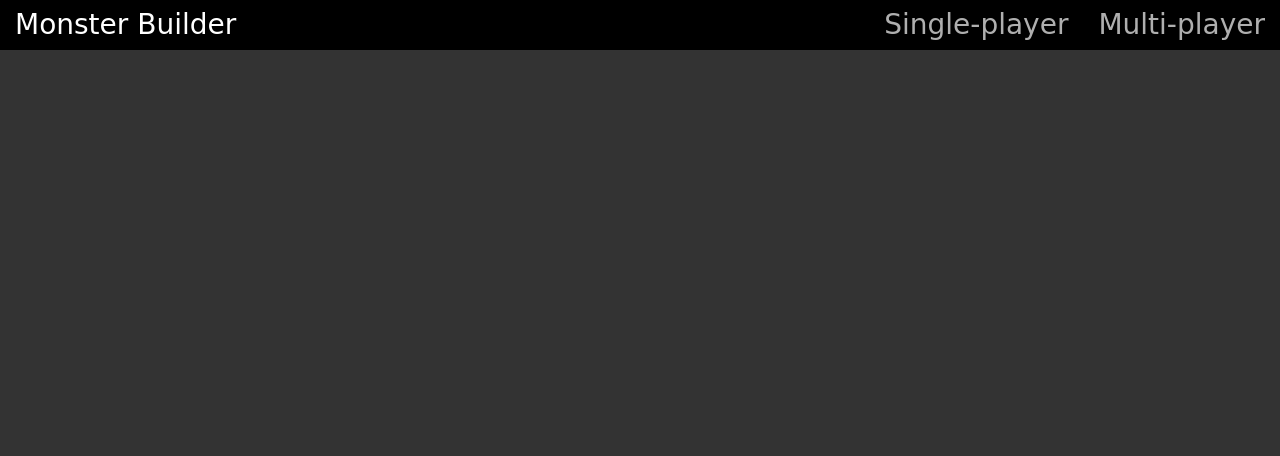
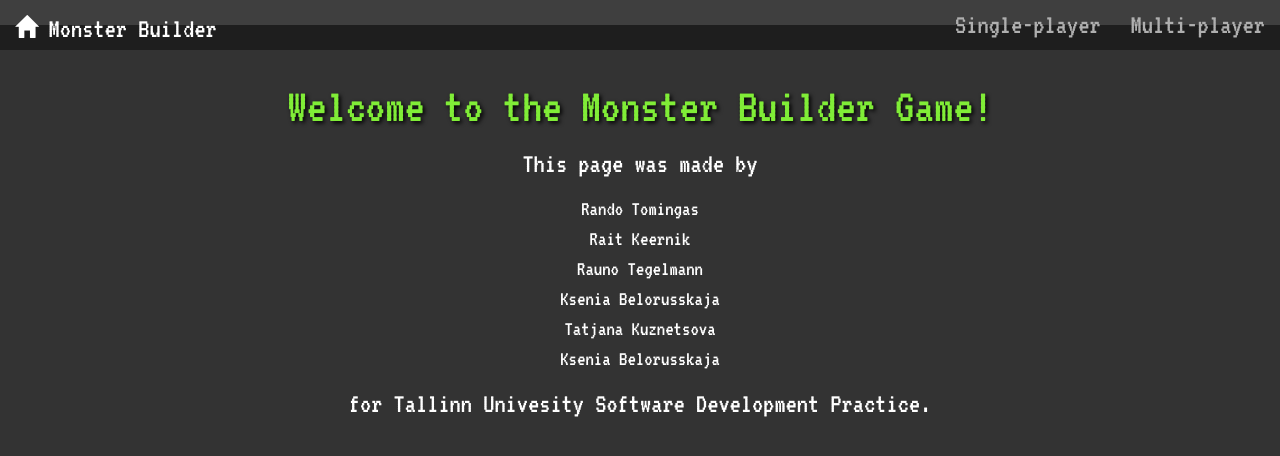
Before and after one commit to RaunoT/MonsterBuilder, a PHP site: page /page/index.html in a window 1280 px wide. Shown: the top 456 px of the page. Run offline with PHP 8.4, Linux system fonts and the light colour scheme; some libraries are stand-ins or nearby versions; some web fonts are replaced.

Commit message:
added some css style

```diff
--- a/css/style.css
+++ b/css/style.css
@@ -10,15 +10,16 @@ h1 {
 	text-align: center;
 	margin: 10px;
 	font-family: 'VT323', monospace;
-	color: #ce6000;
+	color: #80ED37;
 	font-size: 3.5em;
+	text-shadow: 2px 2px 4px #000000;
 }
 
 h2 {
     text-align: center;
     margin: 10px;
     font-family: 'VT323', monospace;
-    color: #ce6000;
+    color: white;
     font-size: 2em;
 }
 
@@ -28,6 +29,15 @@ h3 {
     margin: 0px;
     margin-bottom: 5px;
     color: #afafaf;
+
+}
+
+p{
+	text-align: center;
+    margin: 10px;
+    font-family: 'VT323', monospace;
+    color: white;
+    font-size: 2em;
 }
 
 img {
@@ -37,7 +47,7 @@ img {
 
 /* Underline for h2 */
 .underline {
-    border-bottom: #ce6000 0.1em solid;
+    border-bottom: #80ED37 0.1em solid;
 }
 
 /* Scale value for monsters */
@@ -51,20 +61,30 @@ img {
     padding: 0;
 }
 
-/* Buttons that control gameplay */
+/* Buttons that control gameplay. Different gradients for differen browsers*/
 .controlBtn {
   	color: #fff;
-  	background-color: #007800;
+	 background: -webkit-linear-gradient(top, #4A8FF7 50%, #4A4AF7 50%);
+	background: -moz-linear-gradient(top,  #4A8FF7 50%, #4A4AF7 50%); /* FF3.6+ *//
+	background: -o-linear-gradient(top,  #4A8FF7 50%,#4A4AF7 50%); /* Opera 11.10+ */
+	background: -ms-linear-gradient(top,  #4A8FF7 50%,#4A4AF7 50%); /* IE10+ */
   	border: none;
   	margin-top: 1em;
   	margin-bottom: 1em;
   	padding: 0.5em;
     border-radius: 5px;
+	font-family: 'VT323', monospace;
+	font-size: 1.4em;
 }
 
+/* button color changes after klick on it */
 .controlBtn:hover {
-    color: #000;
-    background-color: #fff;
+    color: white;
+    background: -webkit-linear-gradient(top,  #4A8FF7 90%,#4A4AF7 10%);
+	background: -moz-linear-gradient(top,  #4A8FF7 90%, #4A4AF7 10%); /* FF3.6+ */
+	background: -o-linear-gradient(top,  #4A8FF7 90%,#4A4AF7 10%); /* Opera 11.10+ */
+	background: -ms-linear-gradient(top,  #4A8FF7 90%,#4A4AF7 10%); /* IE10+ */
+
 }
 
 .controlBtn:focus {
@@ -77,18 +97,30 @@ img {
     font-size: 2em;
 }
 
+/* navbar gradients for different browsers */
 .navbar {
-    background-color: #000;
+	background: -webkit-linear-gradient(top,  #3F3F3F 50%,#1E1E1E 50%);
+	background: -moz-linear-gradient(top,  #3F3F3F 50%, #1E1E1E 50%); /* FF3.6+ */
+	background: -o-linear-gradient(top,  #3F3F3F 50%,#1E1E1E 50%); /* Opera 11.10+ */
+	background: -ms-linear-gradient(top,  #3F3F3F 50%,#1E1E1E 50%); /* IE10+ */
     border: none;
     margin: 0;
 }
 
 .navbar-inverse .navbar-brand, .navbar-inverse .navbar-nav>li>a {
     color: #afafaf;
+	font-family: 'VT323', monospace;
 }
 
+/* gradient for different browsers */
 .navbar-inverse .navbar-nav>.active>a, .navbar-inverse .navbar-nav>.active>a:focus, .navbar-inverse .navbar-nav>.active>a:hover {
-	background-color: #dc0000;
+	background: -webkit-linear-gradient(top,  #4A8FF7 50%,#4A4AF7 50%);
+	background: -moz-linear-gradient(top,  #4A8FF7 50%, #4A4AF7 50%); /* FF3.6+ */
+	background: -webkit-gradient(linear, left top, left bottom, color-stop(50%,#4A8FF7), color-stop(50%,#4A4AF7)); /* Chrome,Safari4+ */
+	background: -webkit-linear-gradient(top,  #4A8FF7 50%,#4A4AF7 50%); /* Chrome10+,Safari5.1+ */
+	background: -o-linear-gradient(top,  #4A8FF7 50%,#4A4AF7 50%); /* Opera 11.10+ */
+	background: -ms-linear-gradient(top,  #4A8FF7 50%,#4A4AF7 50%); /* IE10+ */
+	background: linear-gradient(to bottom,  #4A8FF7 50%,#4A4AF7 50%); /* W3C */
 	color: #fff;
 }
 
@@ -137,3 +169,26 @@ img {
     height: 0px;
     width: 0%;
 }
+/* Home icon resize */
+.glyphicon.glyphicon-home{
+	font-size:80%;
+}
+
+/*Intro page*/
+.hellotext {
+text-align:  center;
+}
+
+li {
+    list-style-type: none;
+}
+
+ul {
+    margin-left: 0;
+    padding-left: 0;
+	text-align: center;
+    margin: 10px;
+    font-family: 'VT323', monospace;
+    color: white;
+    font-size: 1.5em;
+}
--- a/js/universal.js
+++ b/js/universal.js
@@ -97,7 +97,7 @@ window.onload = function(){
 	        	document.getElementById("heading").innerHTML = findVictor();
 	    	} else {
 	    		document.getElementById("heading").innerHTML = "COMPLETE YOUR MONSTER!"
-	    		$("#heading").css("color", "#dc0000");
+	    		$("#heading").css("color", "#F29300");
 	    	}
 	    });
     }
@@ -185,7 +185,7 @@ function reset(full) {
 		document.getElementById("opponentGuide").innerHTML = "<i>After you've created a monster, select an opponent from the list and click fight</i>";
 		document.getElementById("heading").innerHTML = "MULTI-PLAYER MODE";
 	}
-	$("#heading").css("color", "#ce6000");
+	$("#heading").css("color", "#80ED37");
 }
 
 function findVictor() {
@@ -205,13 +205,13 @@ function findVictor() {
 		}
 	}
 	if (player["score"] > enemy["score"]) {
-		$("#heading").css("color", "#009600");
+		$("#heading").css("color", "#80ED37");
 		return "YOU WIN!";
 	} else if (player["score"] == enemy["score"]) {
-		$("#heading").css("color", "#009600");
+		$("#heading").css("color", "#EFDF00");
 		return "IT'S A TIE!";
 	} else {
-		$("#heading").css("color", "#dc0000");
+		$("#heading").css("color", "#ED2828");
 		return "YOU LOSE!";
 	}
 }
--- a/page/index.html
+++ b/page/index.html
@@ -32,7 +32,7 @@
 			        <span class="icon-bar"></span>
 			        <span class="icon-bar"></span>
 				</button>
-	      		<a class="navbar-brand" href="index.html">Monster Builder</a>
+	      		<a class="navbar-brand" href="index.html"><span class="glyphicon glyphicon-home" aria-hidden="true"></span> Monster Builder</a>
 	    	</div>
 	    	<div class="collapse navbar-collapse" id="bs-example-navbar-collapse-1">
 			    <ul class="nav navbar-nav navbar-right">
@@ -42,6 +42,22 @@
 			</div>
 	  	</div>
 	</nav>
+	<!-- Intro text-->
+		<div class="hellotext">
+		<br>
+			<h1>Welcome to the Monster Builder Game!</h1>
+			<p>  This page was made by</p>
+		<ul>
+			<li class="introlist">Rando Tomingas</li>
+			<li>Rait Keernik</li>
+			<li>Rauno Tegelmann</li>
+			<li>Ksenia Belorusskaja</li>
+			<li>Tatjana Kuznetsova</li>
+			<li>Ksenia Belorusskaja</li>
+		</ul>
+			<p>for Tallinn Univesity Software Development Practice.</p>
+		<br>
+		</div>
 
 </body>
 </html>
--- a/page/multiplayer.html
+++ b/page/multiplayer.html
@@ -35,7 +35,7 @@
 			        <span class="icon-bar"></span>
 			        <span class="icon-bar"></span>
 				</button>
-	      		<a class="navbar-brand" href="index.html">Monster Builder</a>
+	      		<a class="navbar-brand" href="index.html"><span class="glyphicon glyphicon-home" aria-hidden="true"></span> Monster Builder</a>
 	    	</div>
 	    	<div class="collapse navbar-collapse" id="bs-example-navbar-collapse-1">
 			    <ul class="nav navbar-nav navbar-right">
@@ -130,7 +130,7 @@
 				<!-- Buttons that appear after a battle has commenced -->
 				<div class="row">
 					<div class="col-sm-4 col-sm-offset-4" id="inFightButtons">
-						<button type="button" id="backButton" class="controlBtn" onclick="back()">Back to opponent selection</button>
+						<button type="button" id="backButton" class="controlBtn" onclick="back()">Back to list</button>
 					</div>
 				</div>
 
--- a/page/singleplayer.html
+++ b/page/singleplayer.html
@@ -35,7 +35,8 @@
 			        <span class="icon-bar"></span>
 			        <span class="icon-bar"></span>
 				</button>
-	      		<a class="navbar-brand" href="index.html">Monster Builder</a>
+	      		<a class="navbar-brand" href="index.html"> <!-- icon for home button-->
+				<span class="glyphicon glyphicon-home" aria-hidden="true"></span> Monster Builder</a>
 	    	</div>
 	    	<div class="collapse navbar-collapse" id="bs-example-navbar-collapse-1">
 			    <ul class="nav navbar-nav navbar-right">
```
Also changed, not shown: assets/monster/starter/body_0.png, assets/monster/starter/hand_left_0.png, assets/monster/starter/hand_right_0.png, assets/monster/starter/head_0.png, assets/monster/starter/leg_left_0.png, assets/monster/starter/leg_right_0.png.
